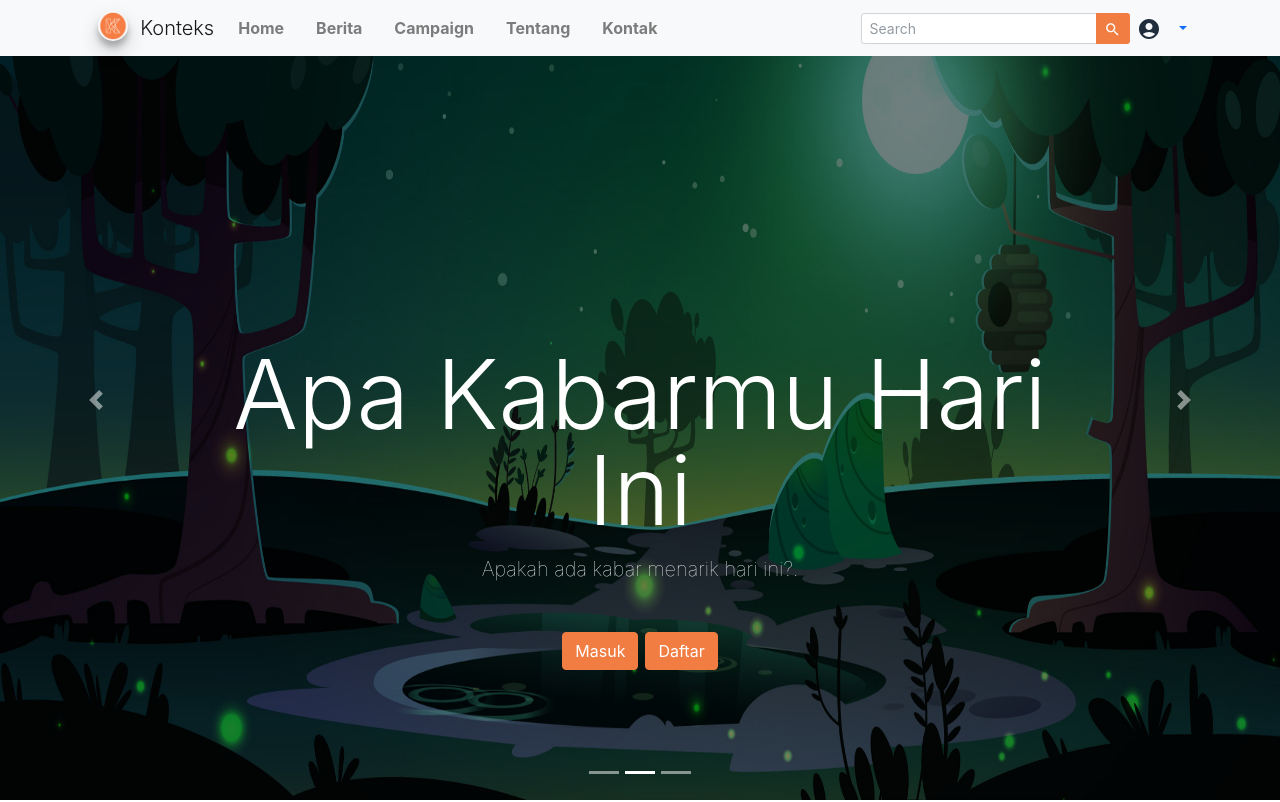
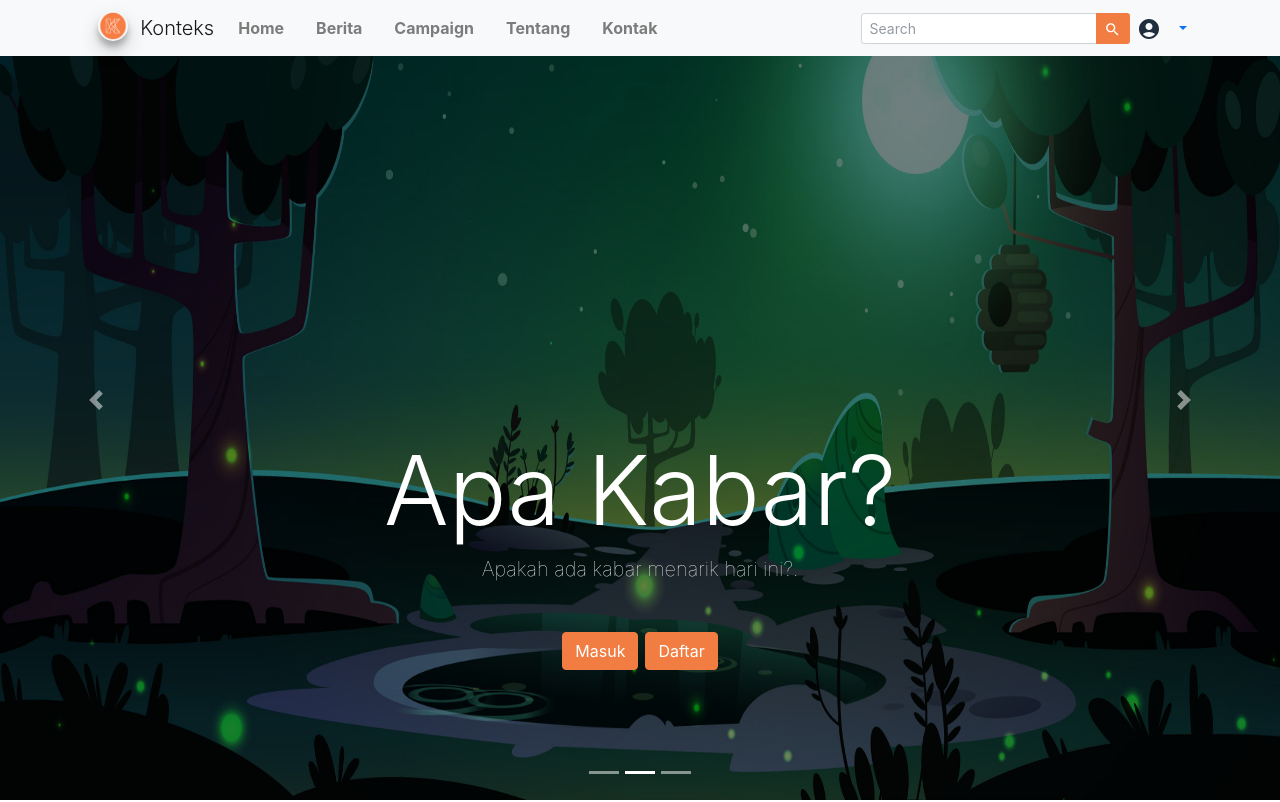
Before and after one commit to Fajar7574/Konteks-Front-End-Final-Project-Skilvul, a React (Create React App) app: page / in a window 1280 px wide. Shown: the top 802 px of the page. Built offline with nearby package versions, Linux system fonts and the light colour scheme.

Commit message:
Update Home.jsx

```diff
--- a/src/Component/Home.jsx
+++ b/src/Component/Home.jsx
@@ -64,7 +64,7 @@ function Home() {
 
             <Carousel.Caption>
                 <div style={{marginBottom:'10%'}}>
-                    <h1 className="display-1 lh-1 mb-3 text-center">Apa Kabarmu Hari Ini</h1>
+                    <h1 className="display-1 lh-1 mb-3 text-center">Apa Kabar?</h1>
                     <p className="lead fw-lighter text-light mb-5">Apakah ada kabar menarik hari ini?.</p>
                     <div class="align-items-center">
                         <a href="/Login" class="btn btn-primary" style={{marginRight: 7}}>Masuk</a>
@@ -90,7 +90,7 @@ function Home() {
 
             <Carousel.Caption>
                 <div style={{marginBottom:'10%'}}>
-                    <h1 className="display-1 lh-1 mb-3 text-center">Mari Berdiskusi Bersama Kami</h1>
+                    <h1 className="display-1 lh-1 mb-3 text-center">Mari Berdiskusi</h1>
                     <p className="lead fw-lighter text-light mb-5">Mari menambah wawasan dengan berdiskusi bersama.</p>
                     <div class="align-items-center">
                         <a href="Masuk.html" class="btn btn-primary" style={{marginRight: 7}}>Masuk</a>
```
